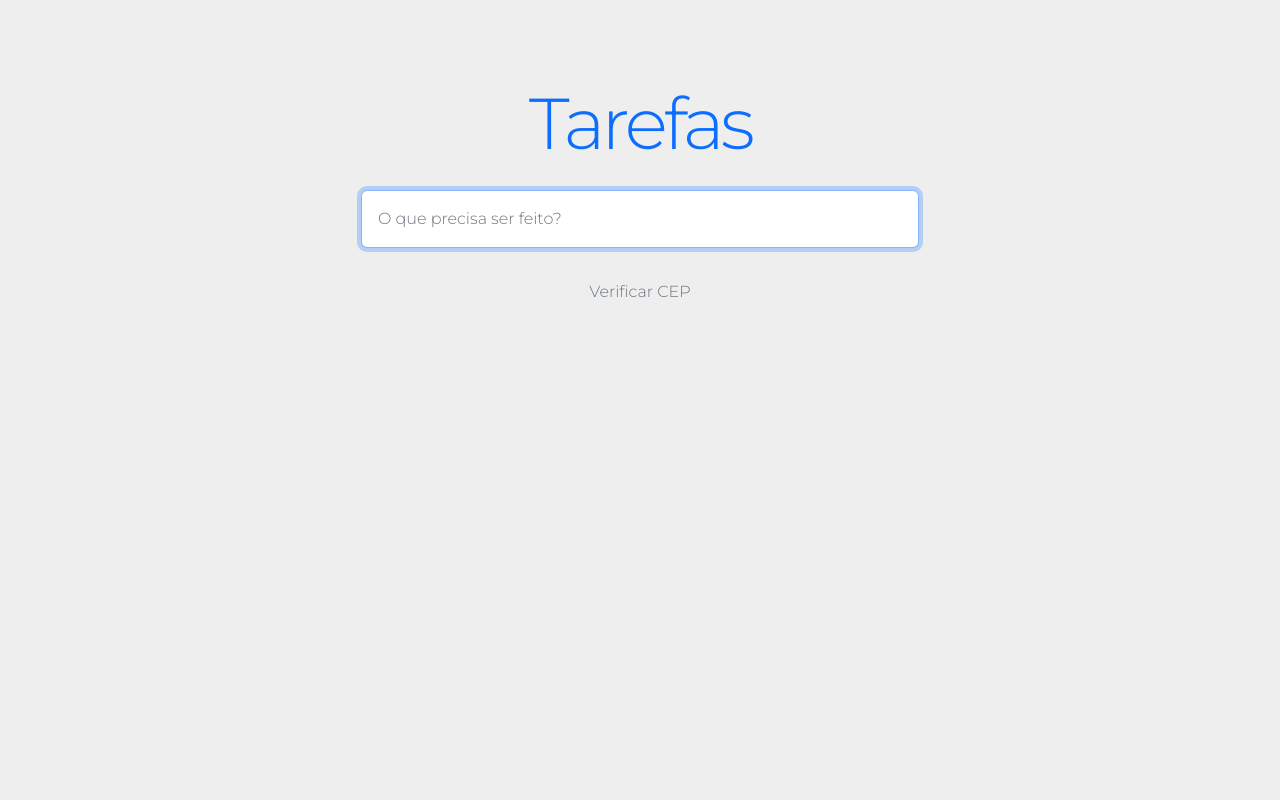
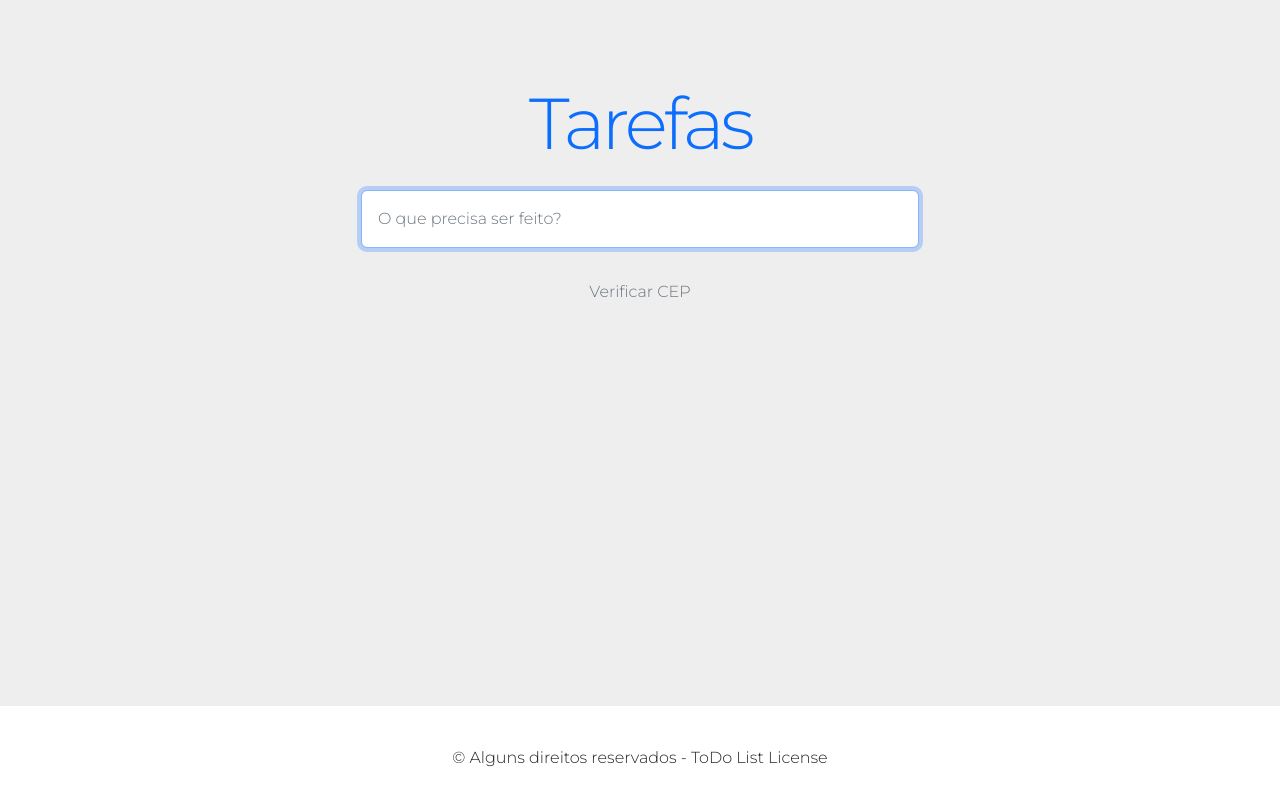
Before and after one commit to reinaldonunes/todo-list-vue, a Vue app: page / in a window 1280 px wide. Built offline with nearby package versions, Linux system fonts and the light colour scheme; what vue-resource would draw is missing.

Commit message:
Feat: working with slots

```diff
--- a/src/App.vue
+++ b/src/App.vue
@@ -3,12 +3,24 @@
     <transition mode="out-in">
       <router-view></router-view>
     </transition>
+    <FooterView>&copy; Alguns direitos reservados - ToDo List License</FooterView>
   </section>
 </template>
 
 <script>
+  import FooterView from '@/components/FooterView.vue';
+
   export default {
     name: 'App',
+    data(){
+      return{
+        showDataFooter: ''
+      }
+    },
+    components: {
+        FooterView
+    }
+
   }
 </script>
 
--- /dev/null
+++ b/src/components/FooterView.vue
@@ -0,0 +1,24 @@
+<template>
+  <footer>
+    <slot></slot>
+    <slot name="cep"></slot>
+  </footer>
+</template>
+
+<script>
+  export default {
+    name: "FooterView"
+  }
+</script>
+
+<style scoped>
+  footer{
+    position:fixed;
+    left:0;
+    bottom:0;
+    width:100%;
+    text-align:center;
+    padding: 40px 0 30px 0;
+    background:#fff;
+  }
+</style>
--- a/src/views/TaskView.vue
+++ b/src/views/TaskView.vue
@@ -5,8 +5,7 @@
             <InputTask @newTask="addTask"></InputTask>
         </header>
         <TaskList :todoList="tasks"></TaskList>
-        <router-link to="/cep" class="text-decoration-none m-auto d-block text-secondary" style="width:fit-content">Verificar CEP</router-link>
-    </section>
+        <router-link to="/cep" class="text-decoration-none m-auto d-block text-secondary" style="width:fit-content">Verificar CEP</router-link>    </section>
 </template>
 
 <script>
@@ -17,7 +16,7 @@
         name: "TaskView",
         components: {
             InputTask,
-            TaskList
+            TaskList,
         },
         data(){
             return{
```
